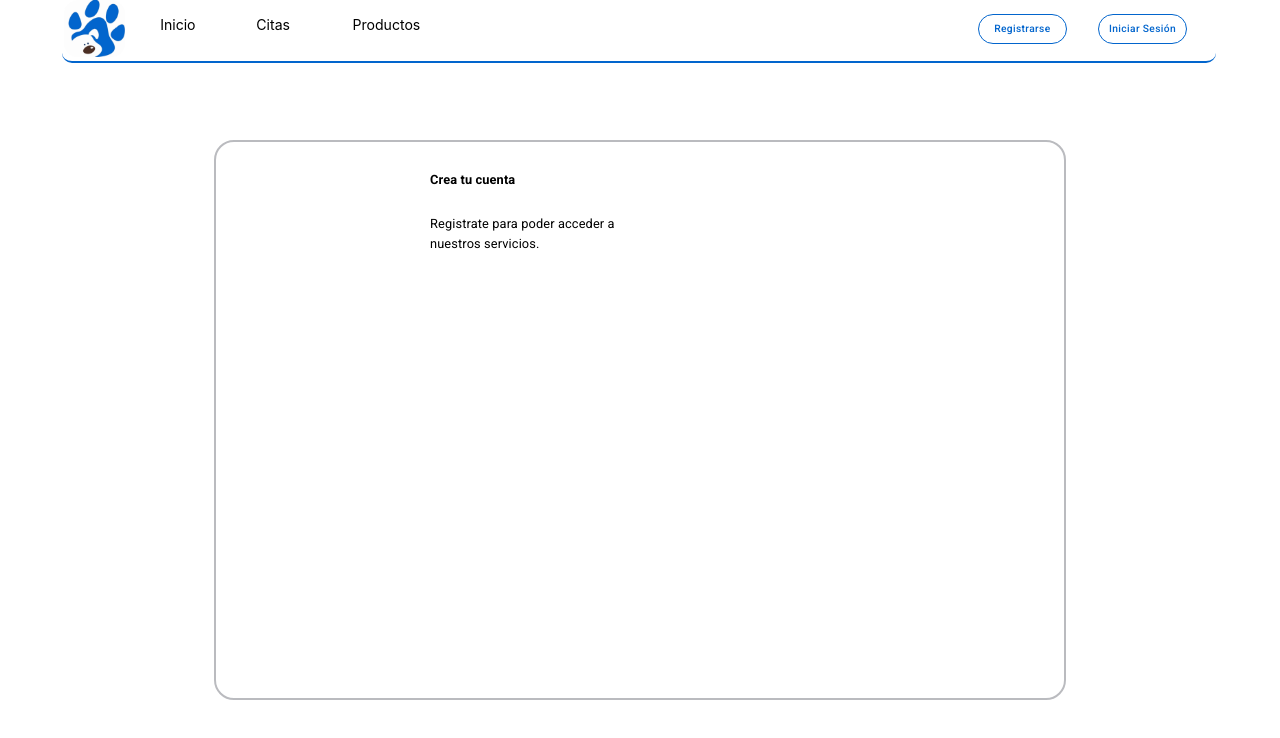
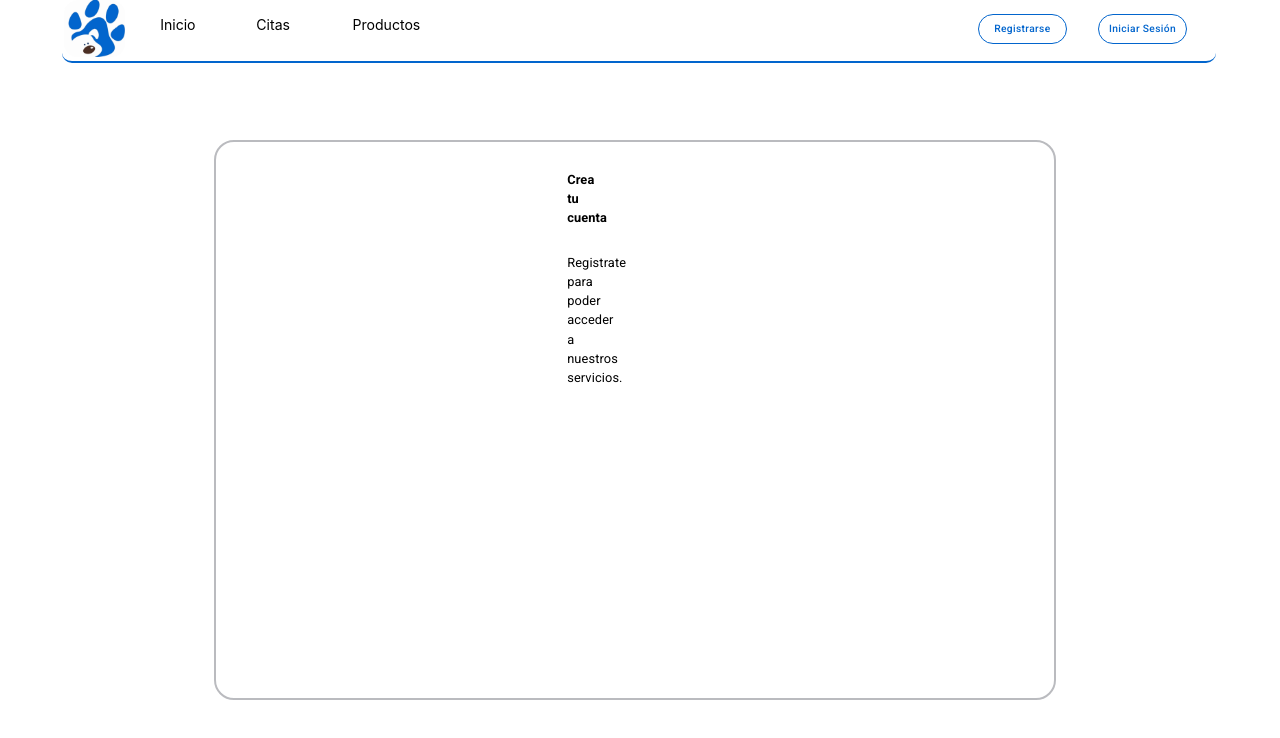
Before and after one commit to VicSan9/Little-Doggies-App, a React (Create React App) app in the folder frontend/: page /registrarse in a window 1280 px wide. Shown: the top 738 px of the page. Built offline with nearby package versions, Linux system fonts and the light colour scheme.

Commit message:
Update CheckIn.js

```diff
--- a/frontend/src/components/CheckIn.js
+++ b/frontend/src/components/CheckIn.js
@@ -1,29 +1,29 @@
-import { Container, Grid, Typography } from "@mui/material";
+import { Container, Grid, Typography,  CardContent, TextField, Button } from "@mui/material";
 
 export default function CheckIn() {
     return (
       <Container maxWidth='lg'>
           <Grid container
                 spacing='2'
-                direction=''
+                direction='row'
                 justifyContent='center'
                 alignItems="flex-start"
-                margin='140px 150px 100px 150px'
+                margin='140px 160px 100px 150px'
                 width='auto'
                 maxHeight='70vh'
                 height='75vw'
                 sx={{border:'2px solid #BABBBF', borderRadius:'20px'}}>
-              <Grid item xs='12' sm='12' lg='6' md='6' xl='6'
+              <Grid item xs='2' sm='2' lg='2' md='2' xl='3'
                     sx={{borderRadius:'19px 0px 0px 19px'}}>
-                <Grid direction= 'colummn' mt='2vw' variant='h2' fontWeight='bold'>
-                  <Grid items xs= '12' sm='12' lg='6' md='6' xl='6'>
+                  <Grid direction= 'row' mt='2vw' variant='h2' fontWeight='bold'>
+                    <Grid items xs= '2' sm='2' lg='2' md='2' xl='3'>
                       <Typography variant="body1" fontWeight='bold' fontSize='1vw'>
                       Crea tu cuenta
                       </Typography>
                     </Grid>
                   </Grid>
-                  <Grid direction= 'column' mt='2vw' variant='h2'>
-                    <Grid items xs='12' sm='12' lg='6' md='6' xl='6' >
+              <Grid direction= 'row' mt='2vw' variant='h2'>
+                    <Grid items xs='2' sm='2' lg='2' md='2' xl='3' >
                     <Typography variant="body1" fontSize='1vw'>
                       Registrate para poder acceder a nuestros servicios.
                     </Typography>
@@ -32,6 +32,5 @@ export default function CheckIn() {
             </Grid>
           </Grid>
         </Container>
-
     )
   }
```
Lines whose indentation alone changed are shown as unchanged.
